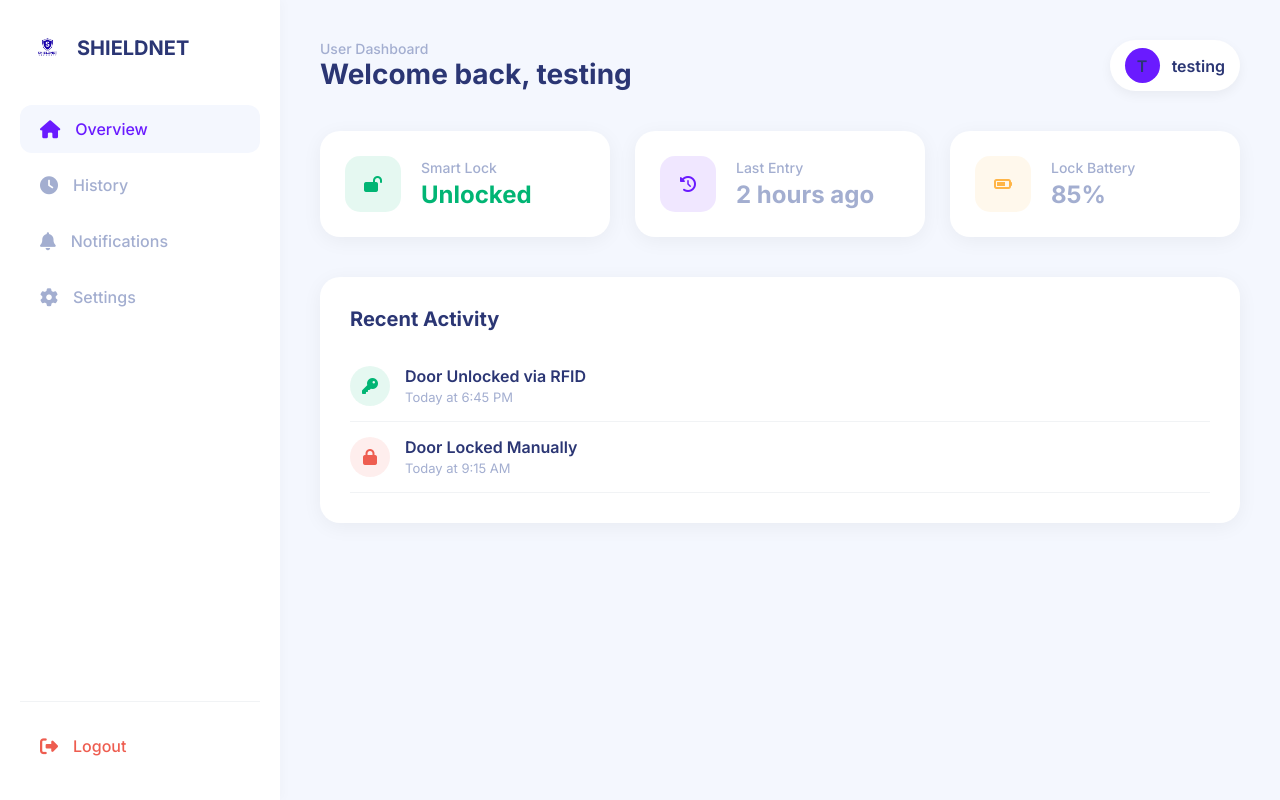
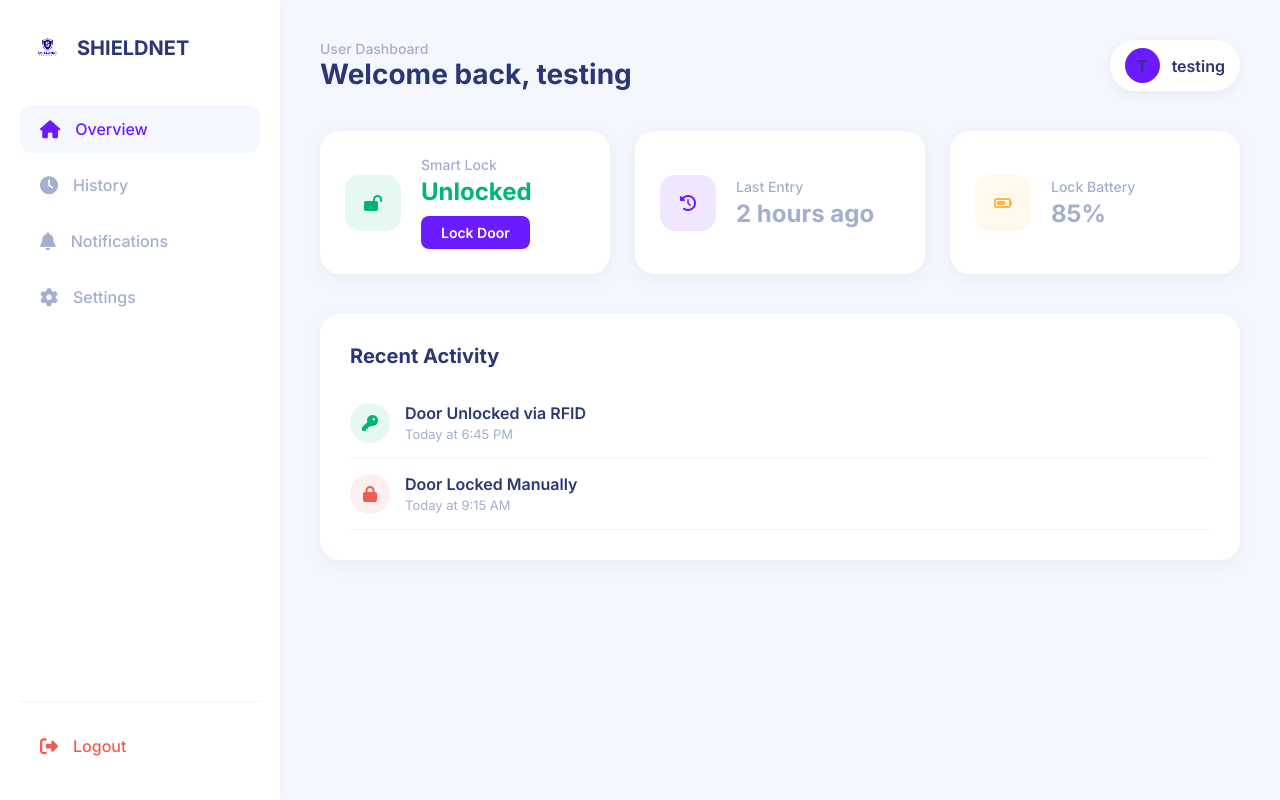
Before and after one commit to czzudelfinui-sketch/chacha, a PHP site: page /user_dashboard.php in a window 1280 px wide. Run offline with PHP 8.4, Linux system fonts and the light colour scheme; a user stored in the database is signed in.

Commit message:
Enhance user dashboard with lock toggle feature
Added styling for toggle button and updated lock state functionality.

```diff
--- a/shieldnet/public/user_dashboard.php
+++ b/shieldnet/public/user_dashboard.php
@@ -34,6 +34,22 @@ if (isset($_GET['error'])) {
         const savedTheme = localStorage.getItem('shieldnet-theme') || 'light';
         document.documentElement.setAttribute('data-theme', savedTheme);
     </script>
+    <style>
+        .btn-toggle {
+            margin-top: 10px;
+            padding: 8px 20px;
+            border: none;
+            border-radius: 8px;
+            font-weight: 600;
+            cursor: pointer;
+            transition: all 0.3s ease;
+            background: var(--primary-color);
+            color: white;
+            font-size: 14px;
+        }
+        .btn-toggle:hover { opacity: 0.9; transform: translateY(-1px); }
+        .btn-toggle:disabled { background: #ccc; cursor: not-allowed; }
+    </style>
 </head>
 <body>
     <div class="dashboard-layout">
@@ -82,12 +98,16 @@ if (isset($_GET['error'])) {
             <?php if ($tab == 'overview'): ?>
                 <div class="dashboard-grid">
                     <div class="stat-card">
-                        <div class="stat-icon" style="background: rgba(1, 181, 116, 0.1); color: #01B574;"><i class="fas fa-lock-open"></i></div>
+                        <div id="lock-icon-container" class="stat-icon" style="background: rgba(1, 181, 116, 0.1); color: #01B574;">
+                            <i id="lock-icon" class="fas fa-lock-open"></i>
+                        </div>
                         <div class="stat-info">
                             <h3>Smart Lock</h3>
-                            <p style="color: #01B574; font-weight: 700;">Unlocked</p>
+                            <p id="lock-status-text" style="color: #01B574; font-weight: 700;">Unlocked</p>
+                            <button id="lock-toggle-btn" class="btn-toggle" onclick="toggleLockState()">Lock Door</button>
                         </div>
                     </div>
+
                     <div class="stat-card">
                         <div class="stat-icon" style="background: rgba(106, 27, 255, 0.1); color: var(--primary-color);"><i class="fas fa-history"></i></div>
                         <div class="stat-info">
@@ -106,6 +126,7 @@ if (isset($_GET['error'])) {
 
                 <div class="activity-section">
                     <h2 style="font-size: 20px; margin-bottom: 20px;">Recent Activity</h2>
+                    <div id="activity-feed">
                         <div class="activity-item">
                             <div style="display: flex; align-items: center; gap: 15px;">
                                 <div style="width: 40px; height: 40px; border-radius: 50%; background: rgba(1, 181, 116, 0.1); display: flex; align-items: center; justify-content: center; color: #01B574;">
@@ -129,6 +150,7 @@ if (isset($_GET['error'])) {
                             </div>
                         </div>
                     </div>
+                </div>
 
             <?php elseif ($tab == 'settings'): ?>
                 <?php include 'user_settings.php'; ?>
@@ -136,5 +158,61 @@ if (isset($_GET['error'])) {
 
         </main>
     </div>
+
+    <script>
+        function toggleLockState() {
+            const btn = document.getElementById('lock-toggle-btn');
+            const statusText = document.getElementById('lock-status-text');
+            const icon = document.getElementById('lock-icon');
+            const iconContainer = document.getElementById('lock-icon-container');
+
+            const currentlyUnlocked = statusText.innerText.trim() === 'Unlocked';
+
+            btn.disabled = true;
+            btn.innerText = "Connecting...";
+
+            fetch('toggle_lock_api.php', {
+                method: 'POST',
+                headers: { 'Content-Type': 'application/x-www-form-urlencoded' },
+                body: 'action=' + (currentlyUnlocked ? 'lock' : 'unlock')
+            })
+            .then(response => response.json())
+            .then(data => {
+                if(data.success) {
+                    updateUI(currentlyUnlocked);
+                }
+            })
+            .catch(err => {
+                console.log("API not found, simulating UI change.");
+                updateUI(currentlyUnlocked);
+            })
+            .finally(() => {
+                btn.disabled = false;
+            });
+        }
+
+        function updateUI(toLocked) {
+            const btn = document.getElementById('lock-toggle-btn');
+            const statusText = document.getElementById('lock-status-text');
+            const icon = document.getElementById('lock-icon');
+            const iconContainer = document.getElementById('lock-icon-container');
+
+            if (toLocked) {
+                statusText.innerText = 'Locked';
+                statusText.style.color = '#EE5D50';
+                icon.className = 'fas fa-lock';
+                iconContainer.style.background = 'rgba(238, 93, 80, 0.1)';
+                iconContainer.style.color = '#EE5D50';
+                btn.innerText = 'Unlock Door';
+            } else {
+                statusText.innerText = 'Unlocked';
+                statusText.style.color = '#01B574';
+                icon.className = 'fas fa-lock-open';
+                iconContainer.style.background = 'rgba(1, 181, 116, 0.1)';
+                iconContainer.style.color = '#01B574';
+                btn.innerText = 'Lock Door';
+            }
+        }
+    </script>
 </body>
 </html>
```
Lines whose indentation alone changed are shown as unchanged.
